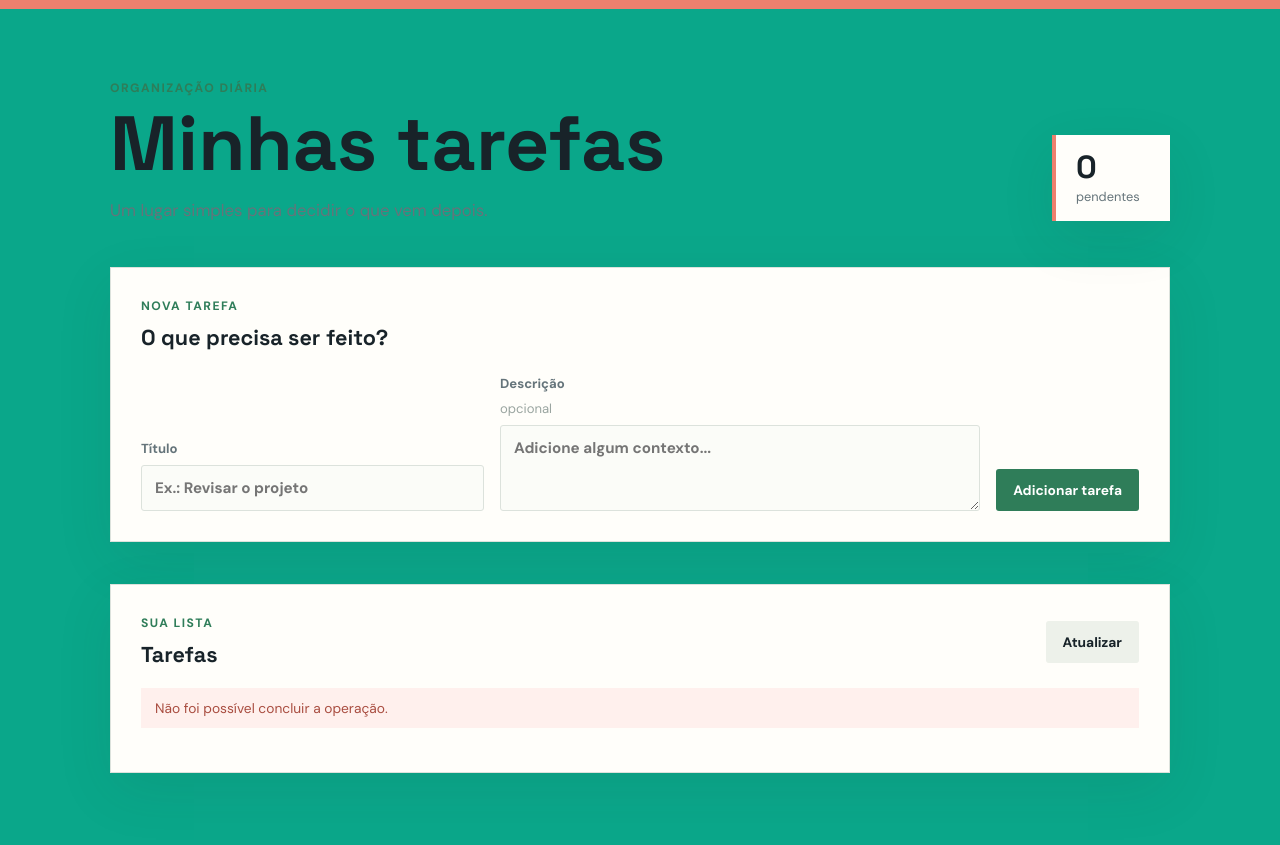
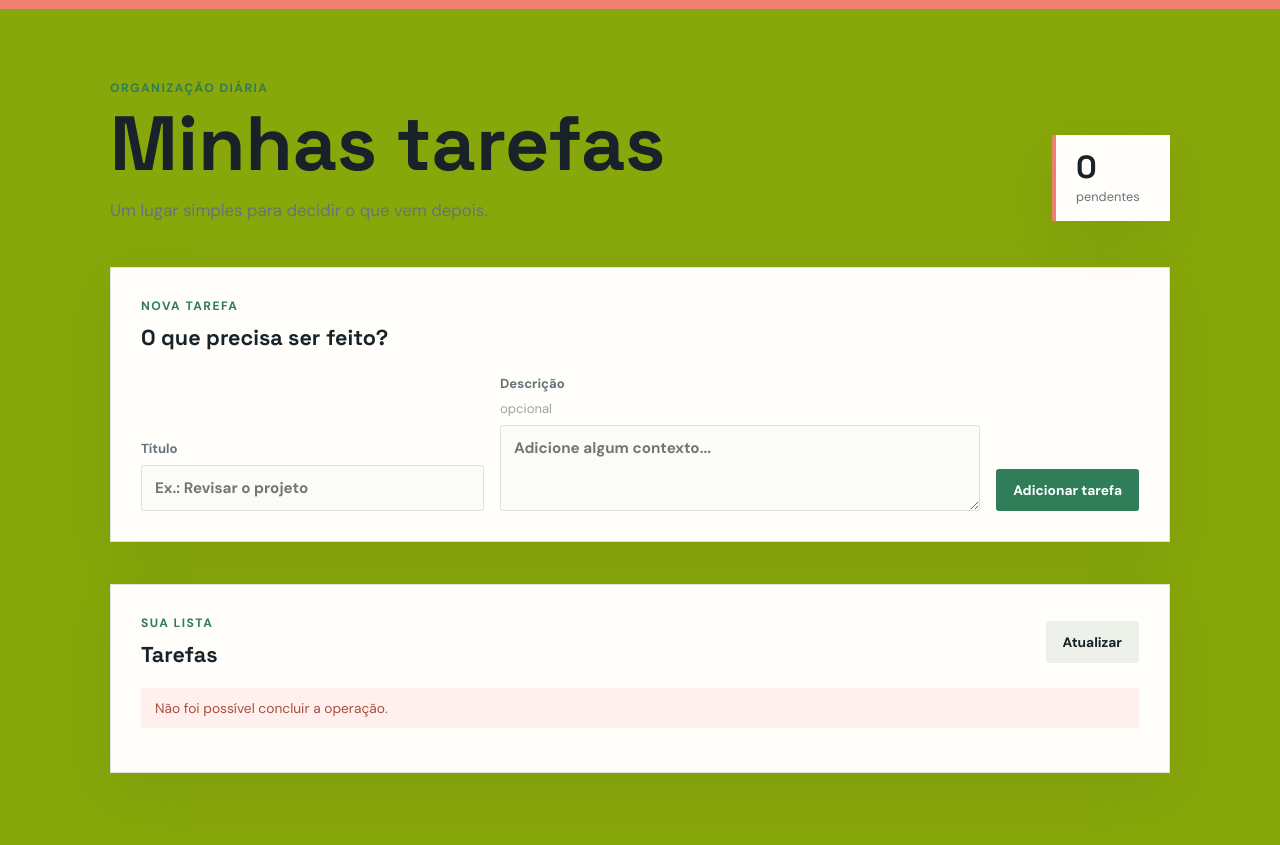
Before and after one commit to Graciano-B-L-Junior/simple_api, a Django app: page / in a window 1280 px wide. Run offline with Django 5.2, Linux system fonts and the light colour scheme; data that the repository does not hold is empty.

Commit message:
feat: ajuste na exibição da página

```diff
--- a/static/tasks/task_list.css
+++ b/static/tasks/task_list.css
@@ -3,7 +3,7 @@
 :root {
     --ink: #182329;
     --muted: #65747a;
-    --paper: #0aa78a;
+    --paper: #88a70a;
     --surface: #fffefa;
     --line: #dce2dc;
     --mint: #c9e9d6;
```
